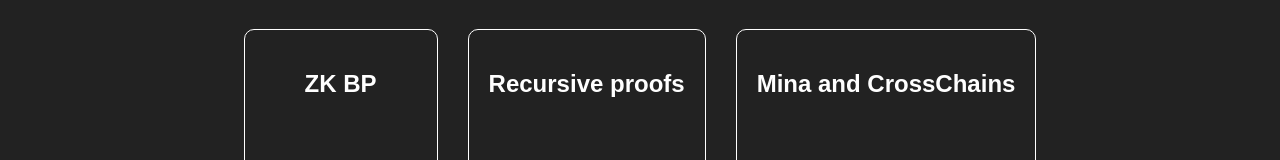
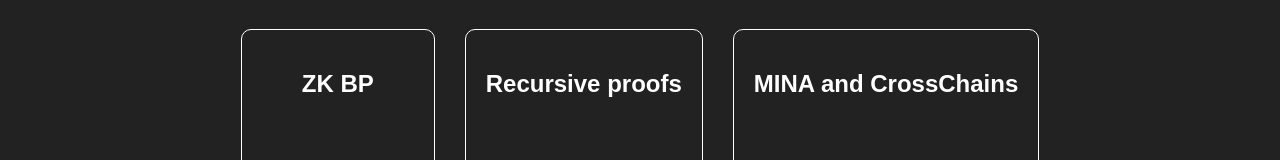
Before and after one commit to chainaim3003/zk-biz, a React (Create React App) app: page / in a window 1280 px wide. Shown: the part 500-660 px from the top of the page. Built offline with nearby package versions, Linux system fonts and the light colour scheme.

Commit message:
main content changes

```diff
--- a/src/components/Map.js
+++ b/src/components/Map.js
@@ -40,7 +40,7 @@
         </div>
 
         <div className="col">
-          <h2>Mina and CrossChains</h2>
+          <h2>MINA and CrossChains</h2>
           <p></p>
           <div className="mina-protokit">
             <div className="box"></div>
--- a/src/components/Technologies.js
+++ b/src/components/Technologies.js
@@ -24,7 +24,7 @@
         </TechnologyCard>
         <TechnologyCard
           title="MINA and Multi-Chain Mimimal Proof Availability"
-          description=" Scalable Aggregations for Bringing Enterprise scale Proofs  "
+          description=" Scalable Aggregations for Bringing Enterprise Scale Proofs  "
           icon="⚪"
         >
           <p>MTNA</p>
```
